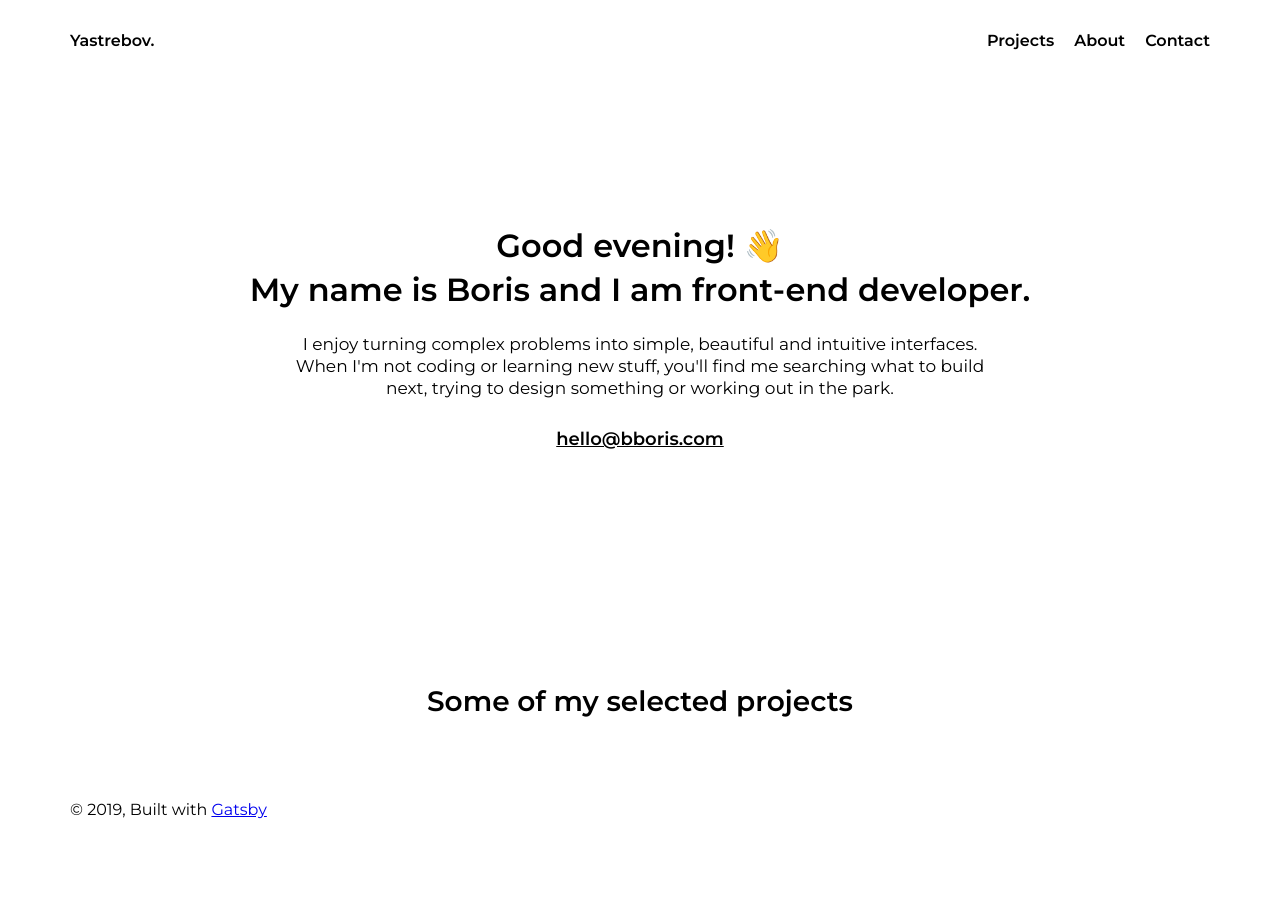
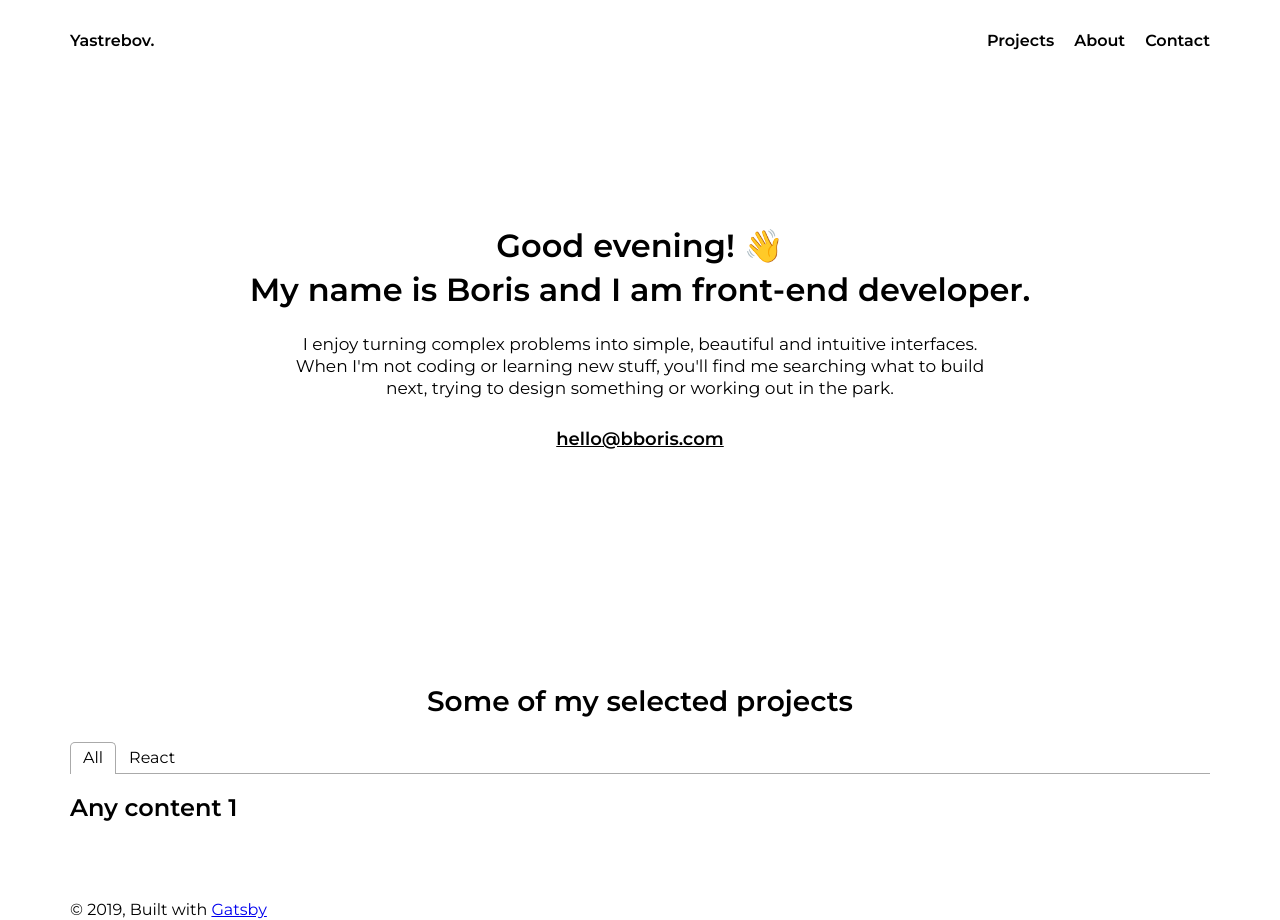
Before and after one commit to yastrebovb/bboris.com, a Gatsby site: page / in a window 1280 px wide. Before the commit the page ends 820 px from the top, so only its background shows below. Built offline with nearby package versions, Linux system fonts and the light colour scheme; Gatsby itself is replaced by a stand-in of ours.

Commit message:
Projects basic

```diff
--- a/package.json
+++ b/package.json
@@ -19,6 +19,7 @@
     "react": "^16.8.6",
     "react-dom": "^16.8.6",
     "react-helmet": "^5.2.1",
+    "react-tabs": "^3.0.0",
     "styled-components": "^4.2.0",
     "styled-normalize": "^8.0.6"
   },
--- /dev/null
+++ b/src/components/Projects/Projects.js
@@ -0,0 +1,23 @@
+import React from "react"
+import { Tab, Tabs, TabList, TabPanel } from "react-tabs"
+import "react-tabs/style/react-tabs.css"
+
+const Projects = () => {
+  return (
+    <Tabs>
+      <TabList>
+        <Tab>All</Tab>
+        <Tab>React</Tab>
+      </TabList>
+
+      <TabPanel>
+        <h2>Any content 1</h2>
+      </TabPanel>
+      <TabPanel>
+        <h2>Any content 2</h2>
+      </TabPanel>
+    </Tabs>
+  )
+}
+
+export default Projects
--- a/src/pages/index.js
+++ b/src/pages/index.js
@@ -3,6 +3,7 @@ import styled from "styled-components"
 
 import Layout from "../components/Layout/layout"
 import SEO from "../components/Seo/Seo"
+import Projects from "../components/Projects/Projects"
 
 const Section = styled.section`
   padding: ${({ big }) => (big ? "120px 0" : "60px 0")};
@@ -80,6 +81,7 @@ class IndexPage extends React.Component {
 
         <Section>
           <Heading size="medium">Some of my selected projects</Heading>
+          <Projects />
         </Section>
       </Layout>
     )
```
Also changed, not shown: 1 other file.
